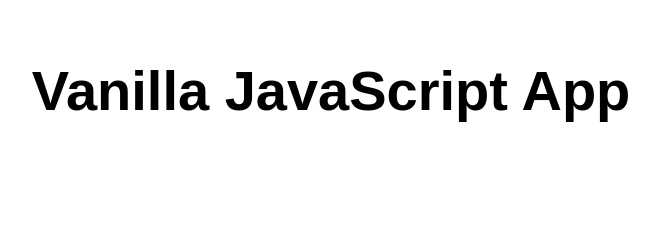
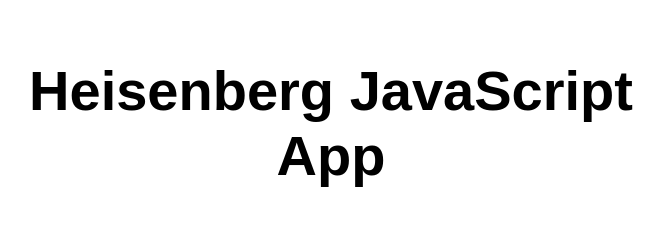
Before and after one commit to luongviethoang/azure-static-web, a website: page src/index.html in a window 1280 px wide. Shown: the whole page, without its empty margins (309-973 px from the left). Drawn offline with Linux system fonts and the light colour scheme.

Commit message:
edit content static

```diff
--- a/src/index.html
+++ b/src/index.html
@@ -5,12 +5,12 @@
   <meta charset="UTF-8">
   <meta name="viewport" content="width=device-width, initial-scale=1.0">
   <link rel="stylesheet" href="styles.css">
-  <title>Vanilla JavaScript App</title>
+  <title>Heisenberg JavaScript App</title>
 </head>
 
 <body>
   <main>
-    <h1>Vanilla JavaScript App</h1>
+    <h1>Heisenberg JavaScript App</h1>
   </main>
 </body>
 
```
